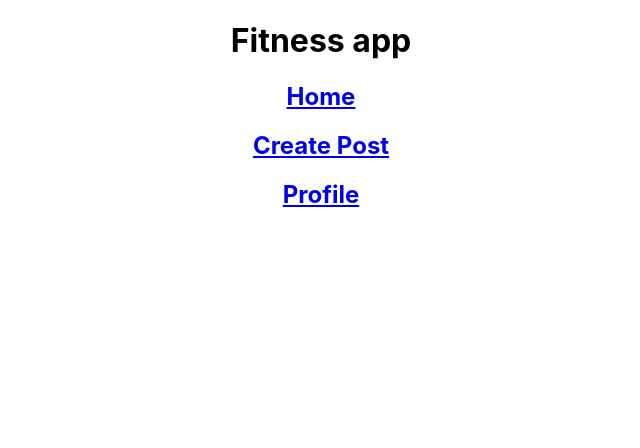
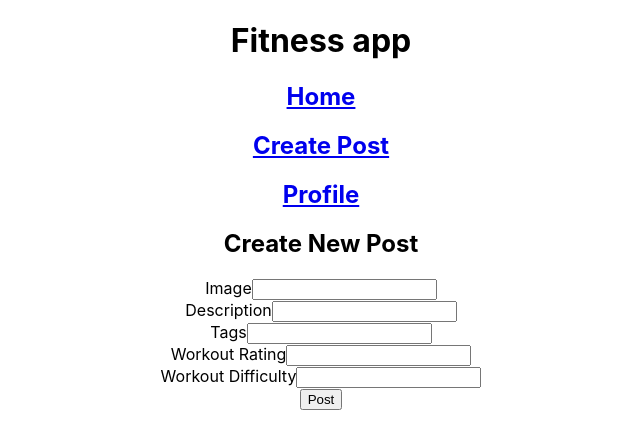
Before and after one commit to npereznyc/project3-fitcheck-frontend, a React (Create React App) app: page / in a window 1280 px wide. Shown: the top 448 px of the page, without its empty margins (319-959 px from the left). Built offline with nearby package versions, Linux system fonts and the light colour scheme.

Commit message:
removed logos from Manifest to remove errors

```diff
--- a/src/components/App/App.js
+++ b/src/components/App/App.js
@@ -1,6 +1,7 @@
 import './App.css';
 import Navbar from '../Navbar/Navbar';
 import Feed from '../Feed/Feed';
+import CreatePost from '../../pages/CreatePost';
 
 function App() {
     return (
@@ -8,6 +9,7 @@ function App() {
             <h1>Fitness app</h1>
             <Navbar />
             <Feed />
+            <CreatePost />
         </div>
     )
 }
--- a/src/pages/CreatePost.jsx
+++ b/src/pages/CreatePost.jsx
@@ -98,3 +98,5 @@ const CreatePost = (props) => {
         </div>
     )
 }
+
+export default CreatePost
```
Also changed, not shown: public/manifest.json.
